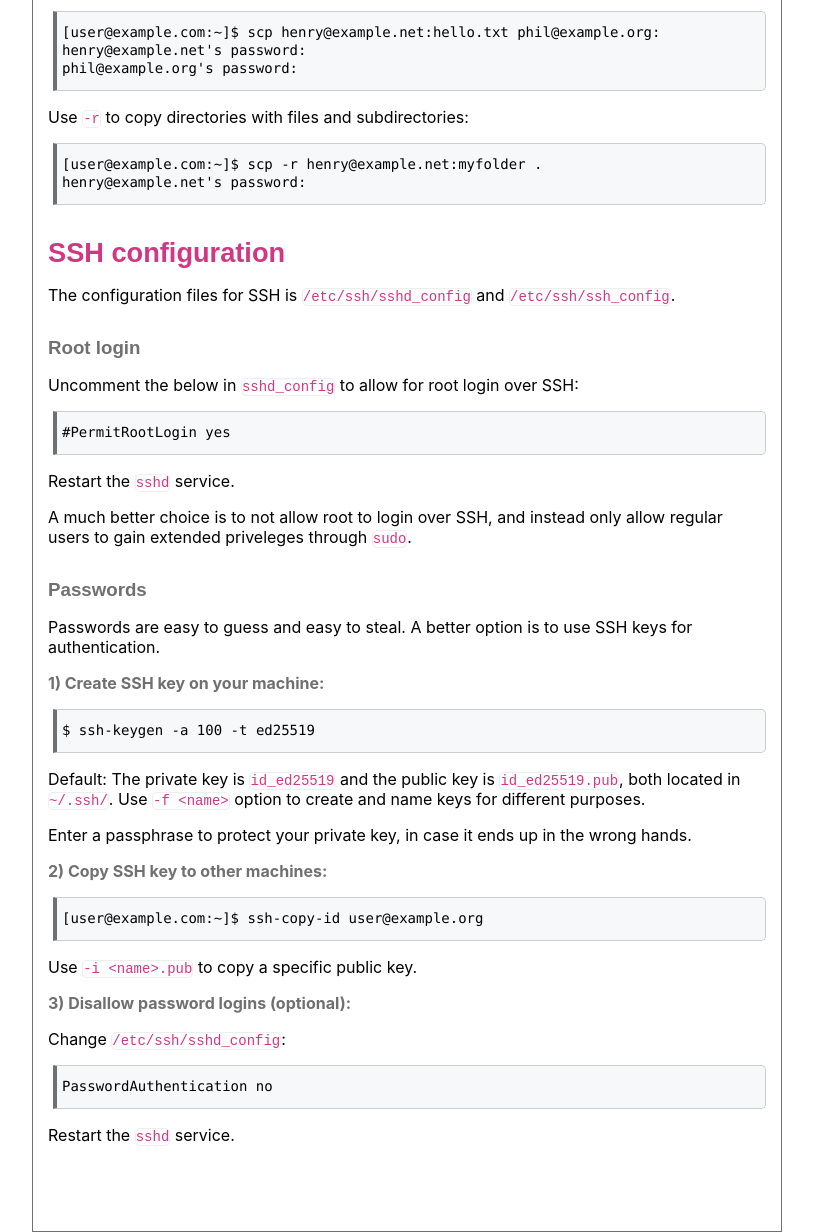
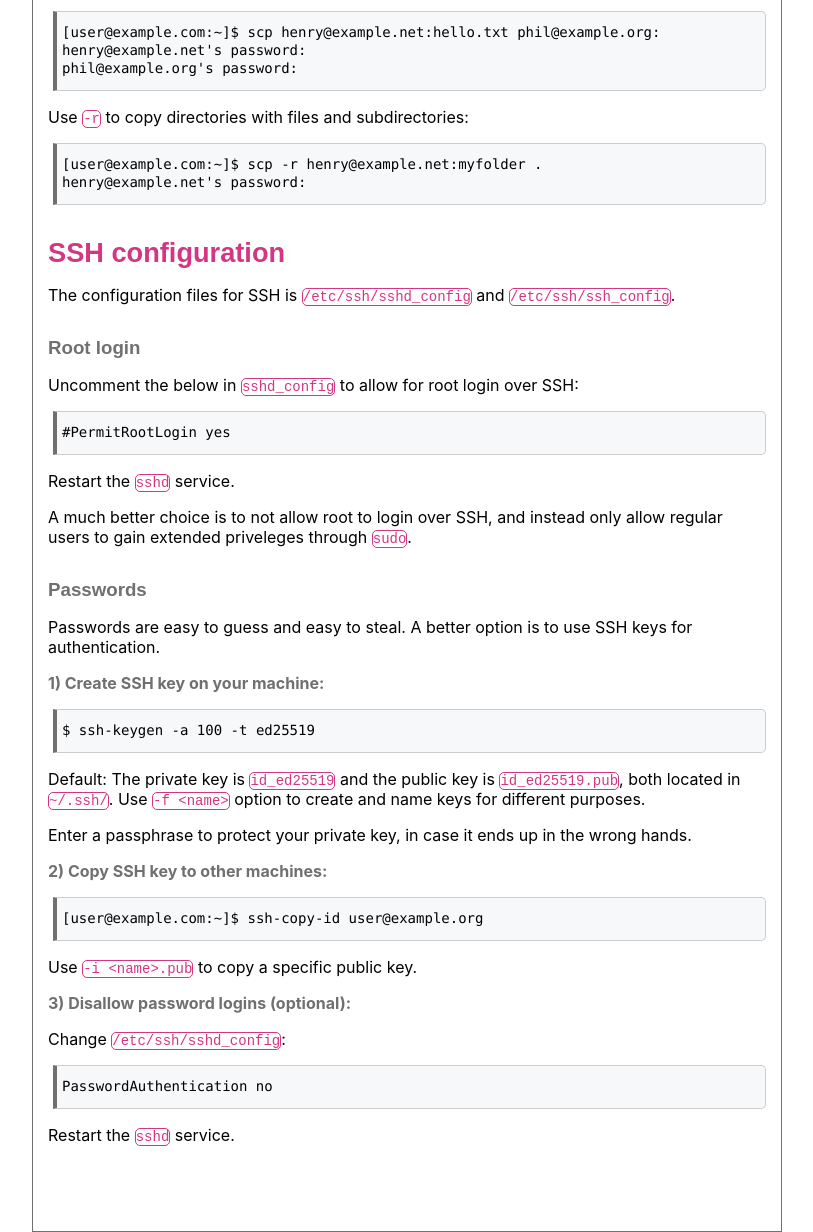
Before and after one commit to execas/execas.github.io, a Jekyll site: the page built from _posts/2018-08-21-ssh-on-linux.md, in a window 1280 px wide. Shown: the part 1023-2255 px from the top of the page, without its empty margins (233-1046 px from the left). Built offline with Jekyll 4.4.1, drawn with Linux system fonts in a browser that asks for light colours.

Commit message:
Update execas.css

```diff
--- a/css/execas.css
+++ b/css/execas.css
@@ -76,6 +76,7 @@ code {
      border-style: solid;
      border-radius:5px;
      border-color: #eeeeee
+     padding:1px 3px;
 }
 
 h1,h2,h3,h4,h5,h6 {
```
